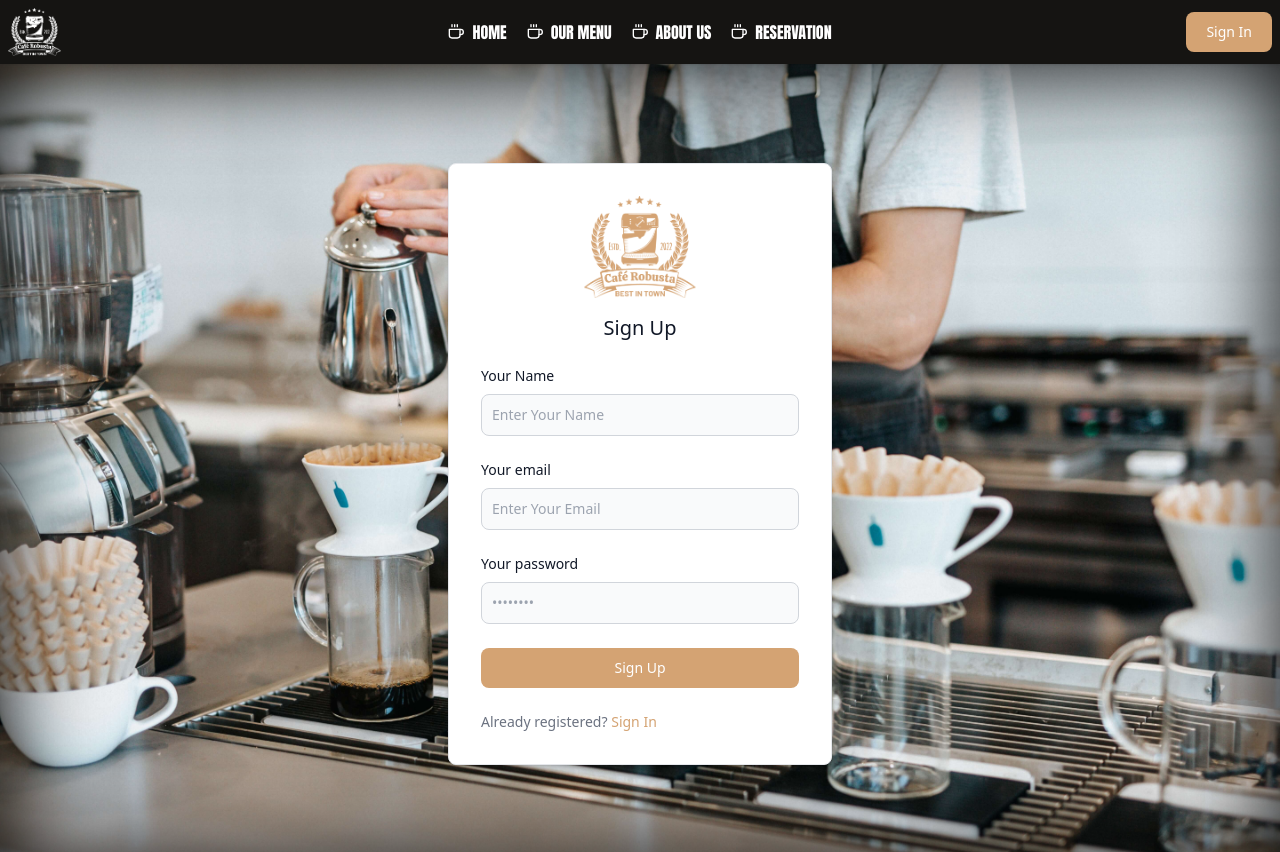
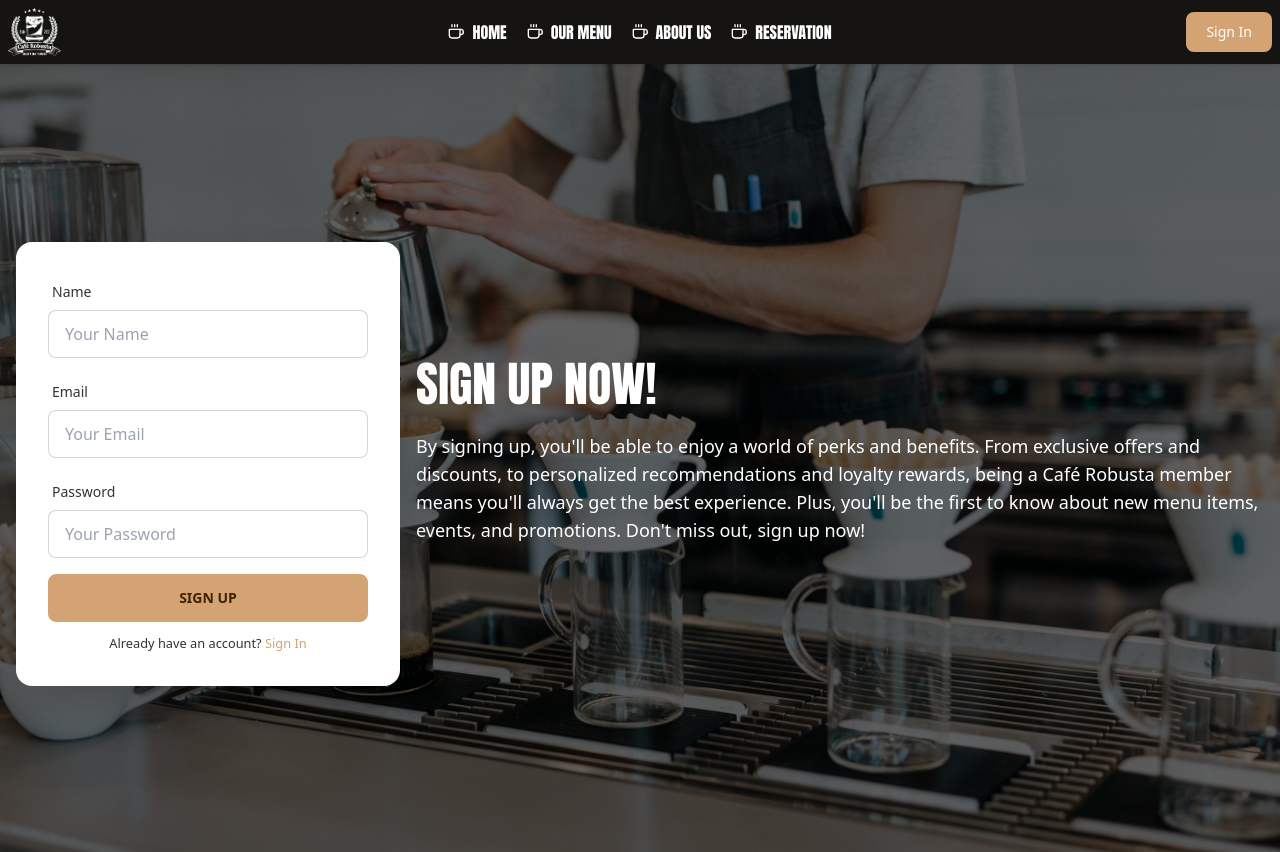
Before and after one commit to jabirsubaktagin16/cafe-robusta-client, a React (Vite) app: page /signup in a window 1280 px wide. Shown: the top 852 px of the page. Built offline with nearby package versions, Linux system fonts and the light colour scheme; no server answers; a web font is replaced by a local one.

Commit message:
Login and Private Route Implemented

```diff
--- a/src/components/SignIn/SignIn.jsx
+++ b/src/components/SignIn/SignIn.jsx
@@ -1,84 +1,152 @@
-import React from "react";
-import { Link } from "react-router-dom";
-import logo from "../../assets/images/cafe-robusta-logo.png";
+import React, { useContext, useState } from "react";
+import { useForm } from "react-hook-form";
+import { Link, useLocation, useNavigate } from "react-router-dom";
+import { AuthContext } from "../../contexts/AuthProvider";
+import useToken from "../../hooks/useToken";
 import PageTitle from "../Shared/PageTitle";
 
 export default function SignIn() {
+  const {
+    register,
+    formState: { errors },
+    handleSubmit,
+  } = useForm();
+  const { signIn } = useContext(AuthContext);
+  const [loginError, setLoginError] = useState("");
+  const [loginUserEmail, setLoginUserEmail] = useState("");
+  const [token] = useToken(loginUserEmail);
+  const location = useLocation();
+  const navigate = useNavigate();
+
+  const from = location.state?.from?.pathname || "/";
+
+  if (token) {
+    navigate(from, { replace: true });
+  }
+
+  const handleLogin = (data) => {
+    setLoginError("");
+    signIn(data.email, data.password)
+      .then((result) => {
+        const user = result.user;
+        console.log(user);
+        setLoginUserEmail(data.email);
+      })
+      .catch((error) => {
+        toast.error(error.message);
+        setLoginError(error.message);
+      });
+  };
   return (
-    <>
+    <React.Fragment>
       <PageTitle title="Sign In" />
-      <section
-        className="min-h-screeen"
+      <div
+        className="hero min-h-screen"
         style={{
           backgroundImage: `url("./signin-banner.jpg")`,
-          backgroundSize: "cover",
-          backgroundPosition: "0 0",
-          boxShadow: "inset 0 0 100px black",
         }}
       >
-        <div className="h-screen flex justify-center items-center">
-          <div className="w-full max-w-sm p-4 bg-white border border-gray-200 rounded-lg shadow sm:p-6 md:p-8">
-            <img className="mx-auto mb-4 w-28" src={logo} alt="Logo" />
-            <form className="space-y-6" action="#">
-              <h5 className="text-xl font-medium text-center text-gray-900">
-                Sign In
-              </h5>
-              <div>
-                <label
-                  htmlFor="email"
-                  className="block mb-2 text-sm font-medium text-gray-900"
-                >
-                  Your email
+        <div className="hero-overlay bg-opacity-60"></div>
+        <div className="hero-content flex-col lg:flex-row-reverse">
+          <div className="text-center text-white lg:text-left">
+            <h1 className="text-5xl anton-font uppercase">Sign In now!</h1>
+            <p className="py-6 text-lg">
+              Welcome to Café Robusta, where every sip is an experience. Savor
+              the aroma and taste of our handcrafted coffee blends, and enjoy a
+              cozy and inviting atmosphere. We can't wait to serve you!
+            </p>
+          </div>
+          <div className="card flex-shrink-0 w-full max-w-sm shadow-2xl bg-base-100">
+            <div className="card-body">
+              <form onSubmit={handleSubmit(handleLogin)}>
+                <div className="form-control">
+                  <label className="label">
+                    <span className="label-text">Email</span>
                   </label>
                   <input
                     type="email"
-                  name="email"
-                  id="email"
-                  className="bg-gray-50 border border-gray-300 text-gray-900 text-sm rounded-lg focus:ring-primary focus:border-primary block w-full p-2.5"
-                  placeholder="name@company.com"
-                  required
+                    placeholder="Your Email"
+                    className="input input-bordered"
+                    {...register("email", {
+                      required: {
+                        value: true,
+                        message: "Email is required",
+                      },
+                      pattern: {
+                        value: /[a-z0-9]+@[a-z]+\.[a-z]{2,3}/,
+                        message: "Provide a valid email",
+                      },
+                    })}
                   />
+                  <label className="label">
+                    {errors.email?.type === "required" && (
+                      <span className="label-text-alt text-red-500">
+                        {errors.email.message}
+                      </span>
+                    )}
+                    {errors.email?.type === "pattern" && (
+                      <span className="label-text-alt text-red-500">
+                        {errors.email.message}
+                      </span>
+                    )}
+                  </label>
                 </div>
-              <div>
-                <label
-                  htmlFor="password"
-                  className="block mb-2 text-sm font-medium text-gray-900 dark:text-white"
-                >
-                  Your password
+                <div className="form-control">
+                  <label className="label">
+                    <span className="label-text">Password</span>
                   </label>
                   <input
                     type="password"
-                  name="password"
-                  id="password"
-                  placeholder="••••••••"
-                  className="bg-gray-50 border border-gray-300 text-gray-900 text-sm rounded-lg focus:ring-primary focus:border-primary block w-full p-2.5"
-                  required
+                    placeholder="Your Password"
+                    className="input input-bordered"
+                    {...register("password", {
+                      required: {
+                        value: true,
+                        message: "Password is required",
+                      },
+                      minLength: {
+                        value: 6,
+                        message: "Must be 6 characters or longer",
+                      },
+                    })}
                   />
+                  <label className="label">
+                    {errors.password?.type === "required" && (
+                      <span className="label-text-alt text-red-500">
+                        {errors.password.message}
+                      </span>
+                    )}
+                    {errors.password?.type === "minLength" && (
+                      <span className="label-text-alt text-red-500">
+                        {errors.password.message}
+                      </span>
+                    )}
+                  </label>
+                  <label className="label">
+                    <button
+                      // onClick={resetPassword}
+                      className="uppercase label-text-alt btn-link hover:no-underline"
+                    >
+                      Forgot password?
+                    </button>
+                  </label>
                 </div>
-              <div className="flex items-start">
-                <a
-                  href="#"
-                  className="ml-auto text-sm text-primary hover:underline"
-                >
-                  Lost Password?
-                </a>
-              </div>
-              <button
-                type="submit"
-                className="w-full text-white bg-primary hover:bg-base-300 font-medium rounded-lg text-sm px-5 py-2.5 text-center "
-              >
-                Sign In
-              </button>
-              <div className="text-sm font-medium text-gray-500 dark:text-gray-300">
-                Not registered?{" "}
-                <Link to="/signup" className="text-primary hover:underline">
-                  Create account
-                </Link>
+                <div className="form-control">
+                  <button className="btn btn-primary">Sign In</button>
                 </div>
               </form>
+              <p className="text-center">
+                <small>
+                  New to Café Robusta?{" "}
+                  <Link className="text-primary" to="/signup">
+                    Create New Account
+                  </Link>
+                </small>
+              </p>
             </div>
           </div>
-      </section>
-    </>
+        </div>
+      </div>
+    </React.Fragment>
   );
 }
--- a/src/components/SignIn/SignUp.jsx
+++ b/src/components/SignIn/SignUp.jsx
@@ -2,7 +2,6 @@ import React, { useContext, useState } from "react";
 import { useForm } from "react-hook-form";
 import { toast } from "react-hot-toast";
 import { Link, useNavigate } from "react-router-dom";
-import logo from "../../assets/images/cafe-robusta-logo.png";
 import { AuthContext } from "../../contexts/AuthProvider";
 import useToken from "../../hooks/useToken";
 import PageTitle from "../Shared/PageTitle";
@@ -29,7 +28,7 @@ export default function SignUp() {
       .then((result) => {
         const user = result.user;
         console.log(user);
-        toast("User Created Successfully.");
+        toast.success("User Created Successfully.");
         const userInfo = {
           displayName: data.name,
         };
@@ -40,8 +39,8 @@ export default function SignUp() {
           .catch((err) => console.log(err));
       })
       .catch((error) => {
-        console.log(error);
-        toast.error(error.message);
+        toast.error(error);
+        setSignUPError(error.message);
       });
   };
 
@@ -61,109 +60,135 @@ export default function SignUp() {
   };
 
   return (
-    <>
+    <React.Fragment>
       <PageTitle title="Sign Up" />
-      <section
-        className="min-h-screen"
+      <div
+        className="hero min-h-screen"
         style={{
           backgroundImage: `url("./signup-banner.jpg")`,
-          backgroundSize: "cover",
-          backgroundPosition: "0 0",
-          boxShadow: "inset 0 0 100px black",
         }}
       >
-        <div className="h-screen flex justify-center items-center">
-          <div className="w-full max-w-sm p-4 bg-white border border-gray-200 rounded-lg shadow sm:p-6 md:p-8 dark:bg-gray-800 dark:border-gray-700">
-            <img className="mx-auto mb-4 w-28" src={logo} alt="Logo" />
-            <form className="space-y-6" onSubmit={handleSubmit(handleSignUp)}>
-              <h5 className="text-xl font-medium text-center text-gray-900 dark:text-white">
-                Sign Up
-              </h5>
-              <div>
-                <label
-                  htmlFor="name"
-                  className="block mb-2 text-sm font-medium text-gray-900 dark:text-white"
-                >
-                  Your Name
+        <div className="hero-overlay bg-opacity-60"></div>
+        <div className="hero-content flex-col lg:flex-row-reverse">
+          <div className="text-center text-white lg:text-left">
+            <h1 className="text-5xl anton-font uppercase">Sign Up now!</h1>
+            <p className="py-6 text-lg">
+              By signing up, you'll be able to enjoy a world of perks and
+              benefits. From exclusive offers and discounts, to personalized
+              recommendations and loyalty rewards, being a Café Robusta member
+              means you'll always get the best experience. Plus, you'll be the
+              first to know about new menu items, events, and promotions. Don't
+              miss out, sign up now!
+            </p>
+          </div>
+          <div className="card flex-shrink-0 w-full max-w-sm shadow-2xl bg-base-100">
+            <div className="card-body">
+              <form onSubmit={handleSubmit(handleSignUp)}>
+                {/* Name Input Field */}
+                <div className="form-control">
+                  <label className="label">
+                    <span className="label-text">Name</span>
                   </label>
                   <input
                     type="text"
+                    placeholder="Your Name"
+                    className="input input-bordered"
                     {...register("name", {
-                    required: "Name is Required",
+                      required: {
+                        value: true,
+                        message: "Name is required",
+                      },
                     })}
-                  className="bg-gray-50 border border-gray-300 text-gray-900 text-sm rounded-lg focus:ring-primary focus:border-primary block w-full p-2.5"
-                  placeholder="Enter Your Name"
-                  required
                   />
-                {errors.name && (
-                  <p className="text-red-500">{errors.name.message}</p>
+                  <label className="label">
+                    {errors.name?.type === "required" && (
+                      <span className="label-text-alt text-red-500">
+                        {errors.name.message}
+                      </span>
                     )}
+                  </label>
                 </div>
-              <div>
-                <label
-                  htmlFor="email"
-                  className="block mb-2 text-sm font-medium text-gray-900 dark:text-white"
-                >
-                  Your email
+                {/* Email Input Field */}
+                <div className="form-control">
+                  <label className="label">
+                    <span className="label-text">Email</span>
                   </label>
                   <input
                     type="email"
+                    placeholder="Your Email"
+                    className="input input-bordered"
                     {...register("email", {
-                    required: true,
+                      required: {
+                        value: true,
+                        message: "Email is required",
+                      },
+                      pattern: {
+                        value: /[a-z0-9]+@[a-z]+\.[a-z]{2,3}/,
+                        message: "Provide a valid email",
+                      },
                     })}
-                  className="bg-gray-50 border border-gray-300 text-gray-900 text-sm rounded-lg focus:ring-primary focus:border-primary block w-full p-2.5"
-                  placeholder="Enter Your Email"
-                  required
                   />
-                {errors.email && (
-                  <p className="text-red-500">{errors.email.message}</p>
+                  <label className="label">
+                    {errors.email?.type === "required" && (
+                      <span className="label-text-alt text-red-500">
+                        {errors.email.message}
+                      </span>
                     )}
+                    {errors.email?.type === "pattern" && (
+                      <span className="label-text-alt text-red-500">
+                        {errors.email.message}
+                      </span>
+                    )}
+                  </label>
                 </div>
-              <div>
-                <label
-                  htmlFor="password"
-                  className="block mb-2 text-sm font-medium text-gray-900"
-                >
-                  Your password
+                <div className="form-control">
+                  <label className="label">
+                    <span className="label-text">Password</span>
                   </label>
                   <input
                     type="password"
+                    placeholder="Your Password"
+                    className="input input-bordered"
                     {...register("password", {
-                    required: "Password is required",
+                      required: {
+                        value: true,
+                        message: "Password is required",
+                      },
                       minLength: {
                         value: 6,
-                      message: "Password must be 6 characters long",
-                    },
-                    pattern: {
-                      value: /(?=.*[A-Z])(?=.*[!@#$&*])(?=.*[0-9])/,
-                      message:
-                        "Password must have uppercase, number and special characters",
+                        message: "Must be 6 characters or longer",
                       },
                     })}
-                  placeholder="••••••••"
-                  className="bg-gray-50 border border-gray-300 text-gray-900 text-sm rounded-lg focus:ring-primary focus:border-primary block w-full p-2.5"
-                  required
                   />
-                {errors.password && (
-                  <p className="text-red-500">{errors.password.message}</p>
+                  <label className="label">
+                    {errors.password?.type === "required" && (
+                      <span className="label-text-alt text-red-500">
+                        {errors.password.message}
+                      </span>
                     )}
+                    {errors.password?.type === "minLength" && (
+                      <span className="label-text-alt text-red-500">
+                        {errors.password.message}
+                      </span>
+                    )}
+                  </label>
                 </div>
-
-              <input
-                className="w-full text-white bg-primary hover:bg-base-300 font-medium rounded-lg text-sm px-5 py-2.5 text-center "
-                value="Sign Up"
-                type="submit"
-              />
-              <div className="text-sm font-medium text-gray-500 dark:text-gray-300">
-                Already registered?{" "}
-                <Link to="/signin" className="text-primary hover:underline">
+                <div className="form-control">
+                  <button className="btn btn-primary">Sign Up</button>
+                </div>
+              </form>
+              <p className="text-center">
+                <small>
+                  Already have an account?{" "}
+                  <Link className="text-primary" to="/signin">
                     Sign In
                   </Link>
-              </div>
-            </form>
+                </small>
+              </p>
             </div>
           </div>
-      </section>
-    </>
+        </div>
+      </div>
+    </React.Fragment>
   );
 }
```
Also changed, not shown: src/Routes/PrivateRoute/PrivateRoute.jsx (added, +19 -0 lines), src/Routes/Routes/Routes.jsx (+6 -1 lines), src/components/Shared/Header.jsx (+7 -3 lines), src/hooks/useToken.jsx (+3 -4 lines). Lines whose indentation alone changed are shown as unchanged.
